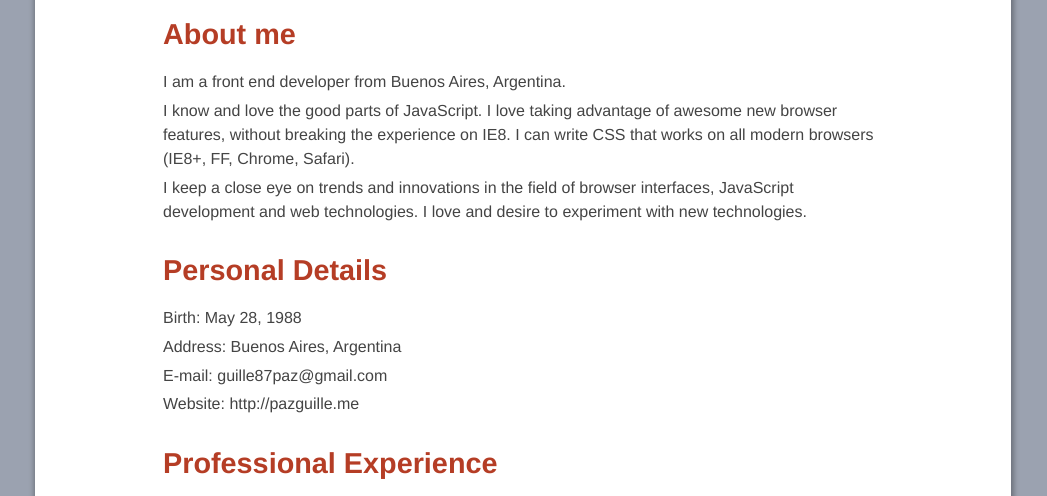
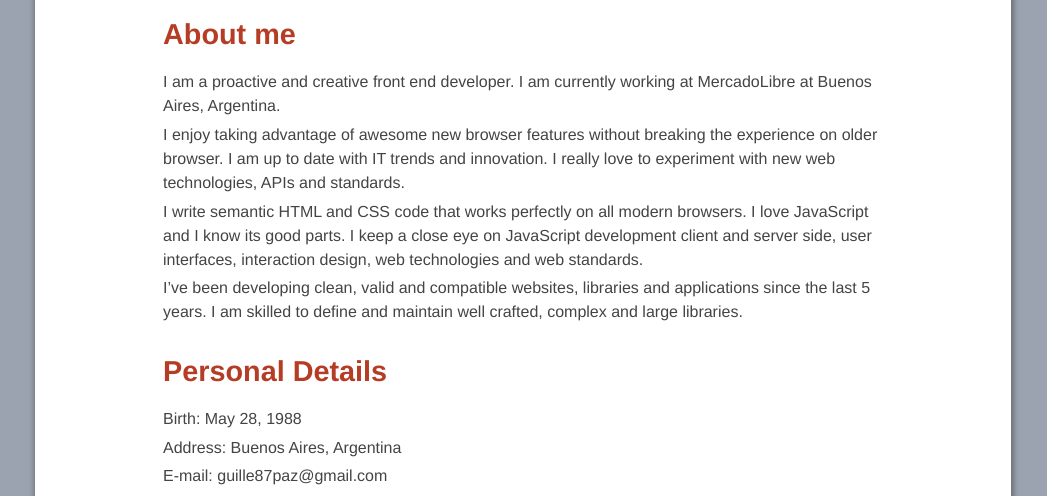
Before and after one commit to pazguille/resume, a plain HTML site: page index.html in a window 1280 px wide. Shown: the part 265-761 px from the top of the page, without its empty margins (117-1164 px from the left). Drawn offline with Linux system fonts and the light colour scheme.

Commit message:
Update 'About me' section.

```diff
--- a/index.html
+++ b/index.html
@@ -13,9 +13,14 @@
 
         <section id="summary">
             <h1>About me</h1>
-            <p>I am a front end developer from Buenos Aires, Argentina.</p>
-            <p>I know and love the good parts of JavaScript. I love taking advantage of awesome new browser features, without breaking the experience on IE8. I can write CSS that works on all modern browsers (IE8+, FF, Chrome, Safari).</p>
-            <p>I keep a close eye on trends and innovations in the field of browser interfaces, JavaScript development and web technologies. I love and desire to experiment with new technologies.</p>
+
+            <p>I am a proactive and creative front end developer. I am currently working at MercadoLibre at Buenos Aires, Argentina.</p>
+
+            <p>I enjoy taking advantage of awesome new browser features without breaking the experience on older browser. I am up to date with IT trends and innovation. I really love to experiment with new web technologies, APIs and standards.</p>
+
+            <p>I write semantic HTML and CSS code that works perfectly on all modern browsers. I love JavaScript and I know its good parts. I keep a close eye on JavaScript development client and server side, user interfaces, interaction design, web technologies and web standards.</p>
+
+            <p>I’ve been developing clean, valid and compatible websites, libraries and applications since the last 5 years. I am skilled to define and maintain well crafted, complex and large libraries.</p>
         </section>
 
         <section id="work-experience">
```
Also changed, not shown: 2 other files.
